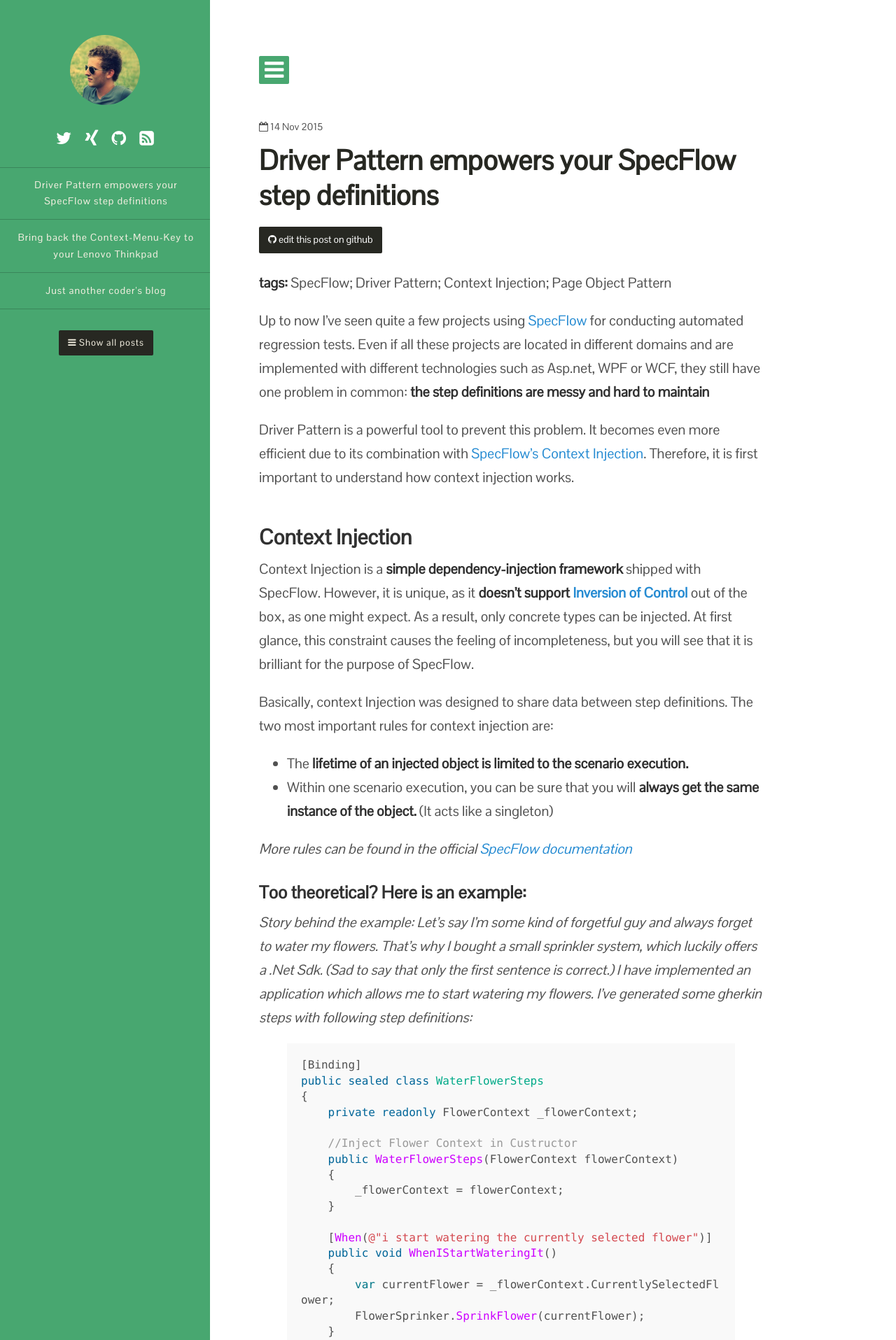
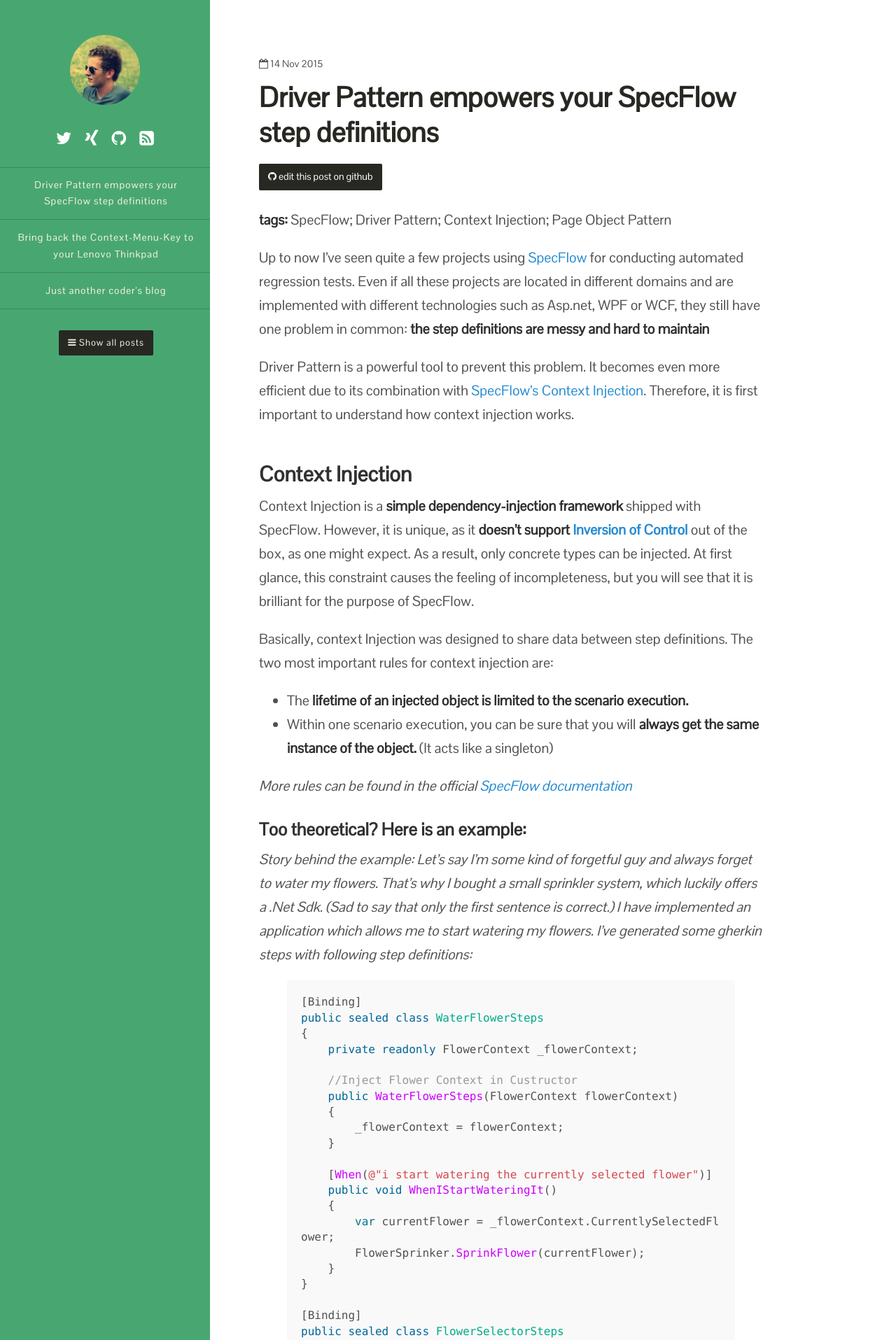
Before and after one commit to duffleit/duffleit.github.io-deprecated, a Jekyll site: the page built from index.html, in a window 1280 px wide. Shown: the top 1915 px of the page at 70% size. Built offline with Jekyll 4.4.1, drawn with Linux system fonts in a browser that asks for light colours; nearby versions of some CDN libraries; the list of posts is cut into pages by our own code; some of the changed text lies outside the part shown.

Commit message:
removed menubutton in desktop view

```diff
--- a/public/css/poole.css
+++ b/public/css/poole.css
@@ -493,5 +493,9 @@
   }
   .container{
     margin-left: 30px;
+    margin-top: 70px;
+  }
+  .masthead{
+    display: none;
   }
 }
```
